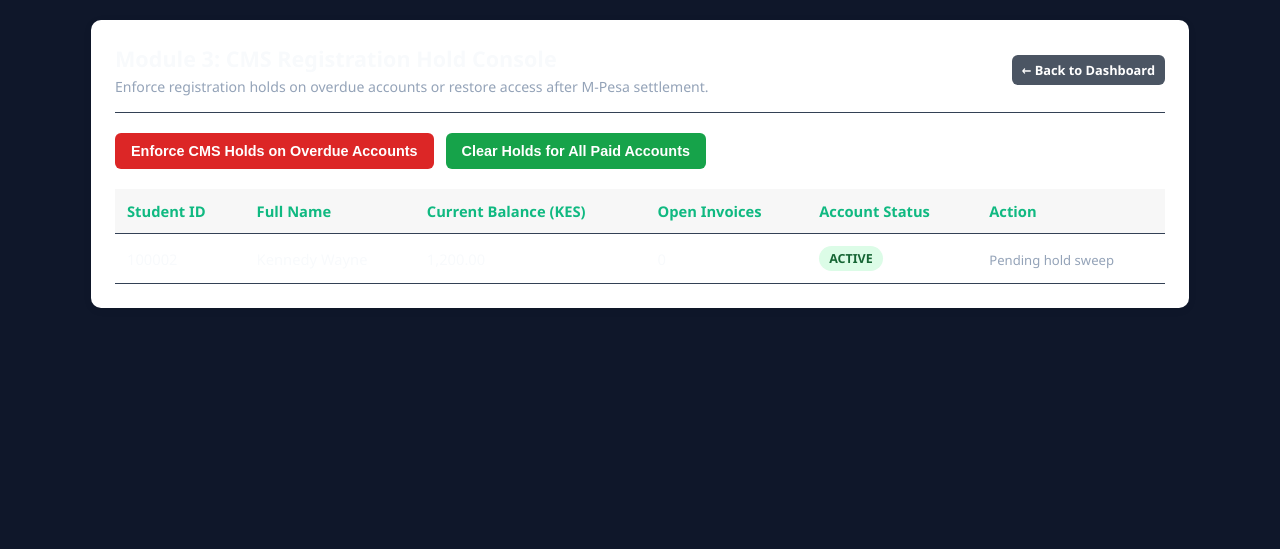
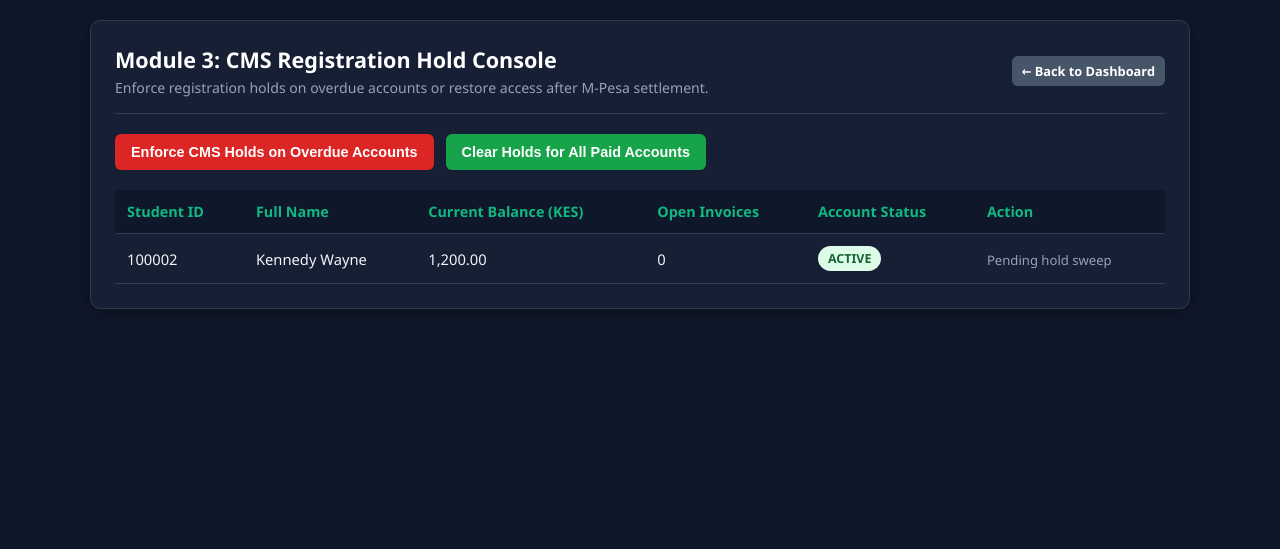
Before and after one commit to nathanielmisawo-rgb/campus-smart-loan-system, a PHP site: page /modules/billing/cms_hold.php in a window 1280 px wide. Shown: the part 77-626 px from the top of the page. Run offline with PHP 8.4, Linux system fonts and the light colour scheme; the visitor is signed in with stand-in values (Sample User, id 1); data comes from the database, SQL or seed files in the repository; data that the repository does not hold is empty.

Commit message:
Fix dark-theme card contrast in cms_hold.php

```diff
--- a/modules/billing/cms_hold.php
+++ b/modules/billing/cms_hold.php
@@ -211,25 +211,93 @@ require_once __DIR__ . '/../../includes/header.php';
 ?>
 
 <style>
-    .cms-card { background: var(--surface, #ffffff); padding: 24px; border-radius: 10px; box-shadow: 0 2px 10px rgba(0,0,0,0.06); margin: 20px auto; max-width: 1050px; }
-    .cms-header { display: flex; justify-content: space-between; align-items: center; border-bottom: 1px solid var(--border, #e5e7eb); padding-bottom: 16px; margin-bottom: 20px; flex-wrap: wrap; gap: 12px; }
-    .cms-header h2 { margin: 0; font-size: 1.35rem; }
-    .cms-actions { display: flex; gap: 12px; margin-bottom: 20px; flex-wrap: wrap; }
-    .cms-btn { padding: 10px 16px; border: none; border-radius: 6px; cursor: pointer; font-weight: 600; font-size: 0.9rem; text-decoration: none; display: inline-block; transition: opacity 0.15s ease; }
+    .cms-card {
+        background-color: #161f33 !important;
+        color: #f8fafc !important;
+        border: 1px solid #2d3b55;
+        padding: 24px;
+        border-radius: 10px;
+        box-shadow: 0 4px 16px rgba(0, 0, 0, 0.35);
+        margin: 20px auto;
+        max-width: 1050px;
+    }
+    .cms-header {
+        display: flex;
+        justify-content: space-between;
+        align-items: center;
+        border-bottom: 1px solid #2d3b55;
+        padding-bottom: 16px;
+        margin-bottom: 20px;
+        flex-wrap: wrap;
+        gap: 12px;
+    }
+    .cms-header h2 {
+        margin: 0;
+        font-size: 1.35rem;
+        color: #ffffff !important;
+    }
+    .cms-header p {
+        color: #94a3b8 !important;
+    }
+    .cms-actions {
+        display: flex;
+        gap: 12px;
+        margin-bottom: 20px;
+        flex-wrap: wrap;
+    }
+    .cms-btn {
+        padding: 10px 16px;
+        border: none;
+        border-radius: 6px;
+        cursor: pointer;
+        font-weight: 600;
+        font-size: 0.9rem;
+        text-decoration: none;
+        display: inline-block;
+        transition: opacity 0.15s ease;
+    }
     .cms-btn:hover { opacity: 0.9; }
-    .cms-btn-danger { background: #dc2626; color: #fff; }
-    .cms-btn-success { background: #16a34a; color: #fff; }
-    .cms-btn-secondary { background: #4b5563; color: #fff; }
+    .cms-btn-danger { background: #dc2626; color: #ffffff !important; }
+    .cms-btn-success { background: #16a34a; color: #ffffff !important; }
+    .cms-btn-secondary { background: #475569; color: #ffffff !important; }
     .cms-btn-sm { padding: 6px 10px; font-size: 0.8rem; }
     .cms-alert { padding: 12px 16px; border-radius: 6px; margin-bottom: 16px; font-size: 0.92rem; }
-    .cms-alert-success { background: #dcfce7; color: #166534; border: 1px solid #86efac; }
-    .cms-alert-error { background: #fee2e2; color: #991b1b; border: 1px solid #fca5a5; }
-    .cms-table { width: 100%; border-collapse: collapse; margin-top: 10px; }
-    .cms-table th, .cms-table td { padding: 12px; text-align: left; border-bottom: 1px solid var(--border, #e5e7eb); font-size: 0.92rem; }
-    .cms-table th { background: rgba(0, 0, 0, 0.03); font-weight: 600; }
-    .cms-badge { padding: 4px 10px; border-radius: 999px; font-size: 0.78rem; font-weight: 700; display: inline-block; }
-    .cms-badge-held { background: #fee2e2; color: #991b1b; }
-    .cms-badge-active { background: #dcfce7; color: #166534; }
+    .cms-alert-success { background: rgba(22, 163, 74, 0.2); color: #86efac !important; border: 1px solid #16a34a; }
+    .cms-alert-error { background: rgba(220, 38, 38, 0.2); color: #fca5a5 !important; border: 1px solid #dc2626; }
+    .cms-table {
+        width: 100%;
+        border-collapse: collapse;
+        margin-top: 10px;
+    }
+    .cms-table th {
+        padding: 12px;
+        text-align: left;
+        border-bottom: 1px solid #2d3b55;
+        background-color: #0f172a !important;
+        font-weight: 600;
+        font-size: 0.9rem;
+        color: #10b981 !important;
+    }
+    .cms-table td {
+        padding: 12px;
+        text-align: left;
+        border-bottom: 1px solid #2d3b55;
+        font-size: 0.92rem;
+        color: #f1f5f9 !important;
+        background-color: transparent !important;
+    }
+    .cms-table tbody tr:hover {
+        background-color: rgba(255, 255, 255, 0.04) !important;
+    }
+    .cms-badge {
+        padding: 4px 10px;
+        border-radius: 999px;
+        font-size: 0.78rem;
+        font-weight: 700;
+        display: inline-block;
+    }
+    .cms-badge-held { background: #fee2e2; color: #991b1b !important; }
+    .cms-badge-active { background: #dcfce7; color: #166534 !important; }
 </style>
 
 <div class="cms-card">
```
